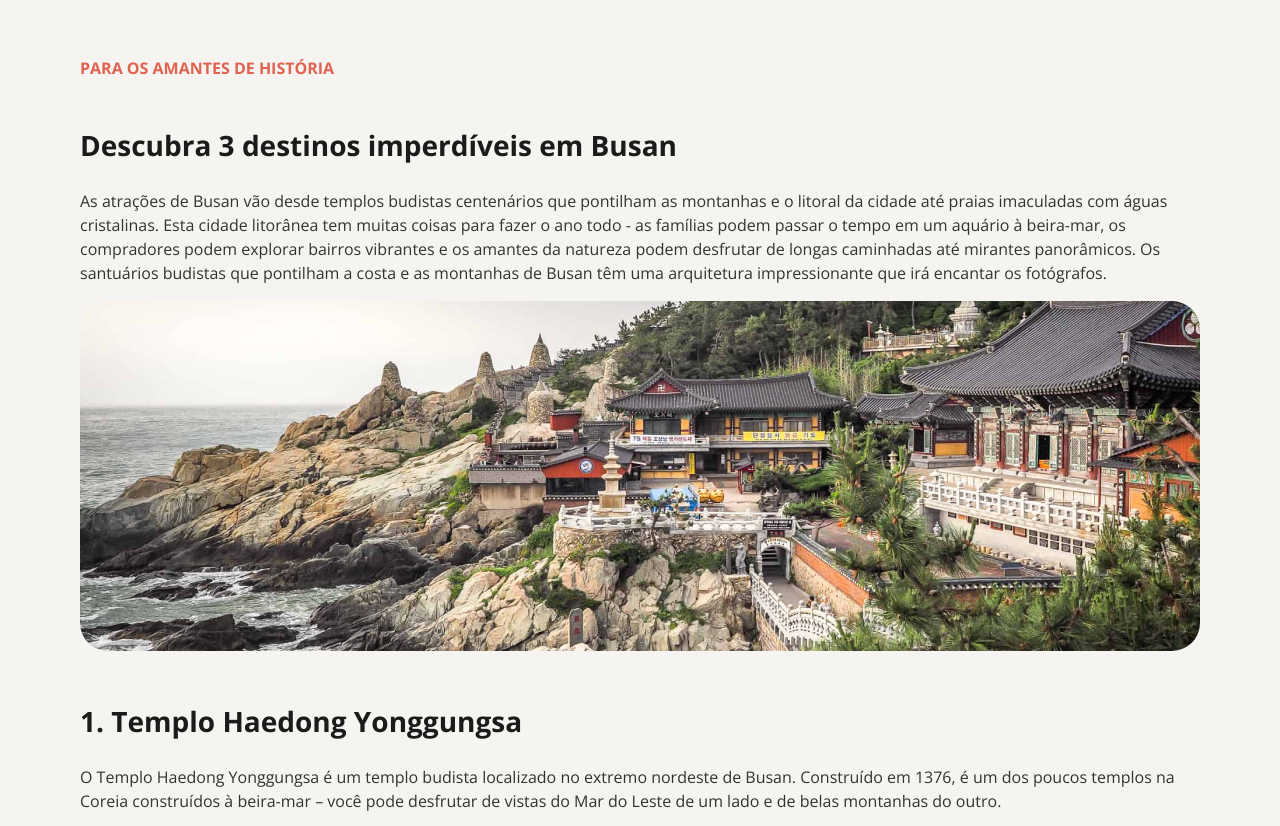
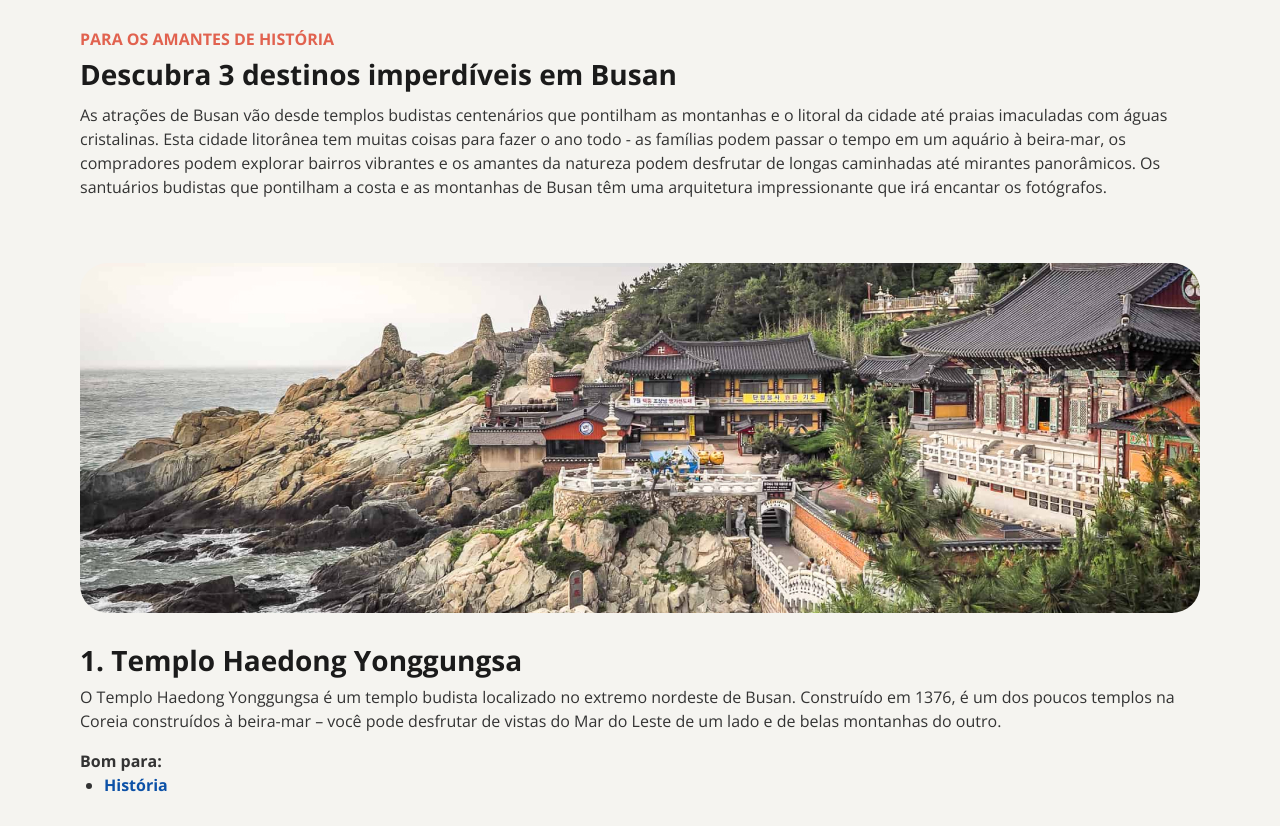
Before and after one commit to angelicaalbuquerque/fullstack-stage03-project02_rocketseat, a plain HTML site: page index.html in a window 1280 px wide. Shown: the part 1024-1850 px from the top of the page. Drawn offline with nearby package versions, Linux system fonts and the light colour scheme.

Commit message:
Adding spacing

```diff
--- a/index.html
+++ b/index.html
@@ -32,6 +32,7 @@
 
     <main id="content-list">
 
+      <div id="content-intro">
         <p class="headline">Para os amantes de história</p>
         <h2>Descubra 3 destinos imperdíveis em Busan</h2>
         <p>As atrações de Busan vão desde templos budistas centenários que pontilham as montanhas e o litoral da cidade
@@ -44,6 +45,9 @@
           Os santuários budistas que pontilham a costa e as montanhas de Busan têm uma arquitetura impressionante que irá
           encantar
           os fotógrafos.</p>
+      </div>
+
+
 
       <div class="list">
         <section class="card-travel">
--- a/style.css
+++ b/style.css
@@ -25,13 +25,14 @@ body {
 
 #page {
   width: 1120px;
-  margin: 88px auto 65px;
+  margin: 88px auto 0;
 }
 
 .headline {
   color: var(--text-headline);
   text-transform: uppercase;
   font-weight: 700;
+  margin: 0;
 }
 
 h1,
@@ -39,6 +40,7 @@ h2 {
   color: var(--text-primary);
   font-weight: 700;
   line-height: 150%;
+  margin: 0;
 }
 
 h1 {
@@ -48,7 +50,11 @@ h1 {
 
 h2 {
   font-size: 28px;
-  padding-top: 20px;
+  padding: 20px 0 4px;
+}
+
+.headline + h2 {
+  padding: 2px 0 8px;
 }
 
 section img {
@@ -63,6 +69,7 @@ section img {
 #description-image p {
   font-style: italic;
   text-align: center;
+  padding-top: 24px;
 }
 
 .divider {
@@ -72,17 +79,31 @@ section img {
   background-color: var(--border-primary);
 }
 
-#content-list {
+#content-intro {
   padding: 24px 0 64px;
 }
 
-p + p, ul li {
+section + section {
+  padding: 48px 0 0;
+}
+
+p {
+  margin: 0;
+}
+
+p + p,
+ul li {
   font-weight: bold;
 }
 
-/* ul {
+p + p {
+  margin-top: 16px;
+}
+
+ul {
+  margin: 0;
   padding-left: 24px;
-} */
+}
 
 ul li::marker {
   color: var(--text-secondary);
@@ -105,6 +126,7 @@ ul li::marker {
 }
 
 .divider + p {
+  padding-top: 0;
   text-align: center;
 }
 
```
Lines whose indentation alone changed are shown as unchanged.
